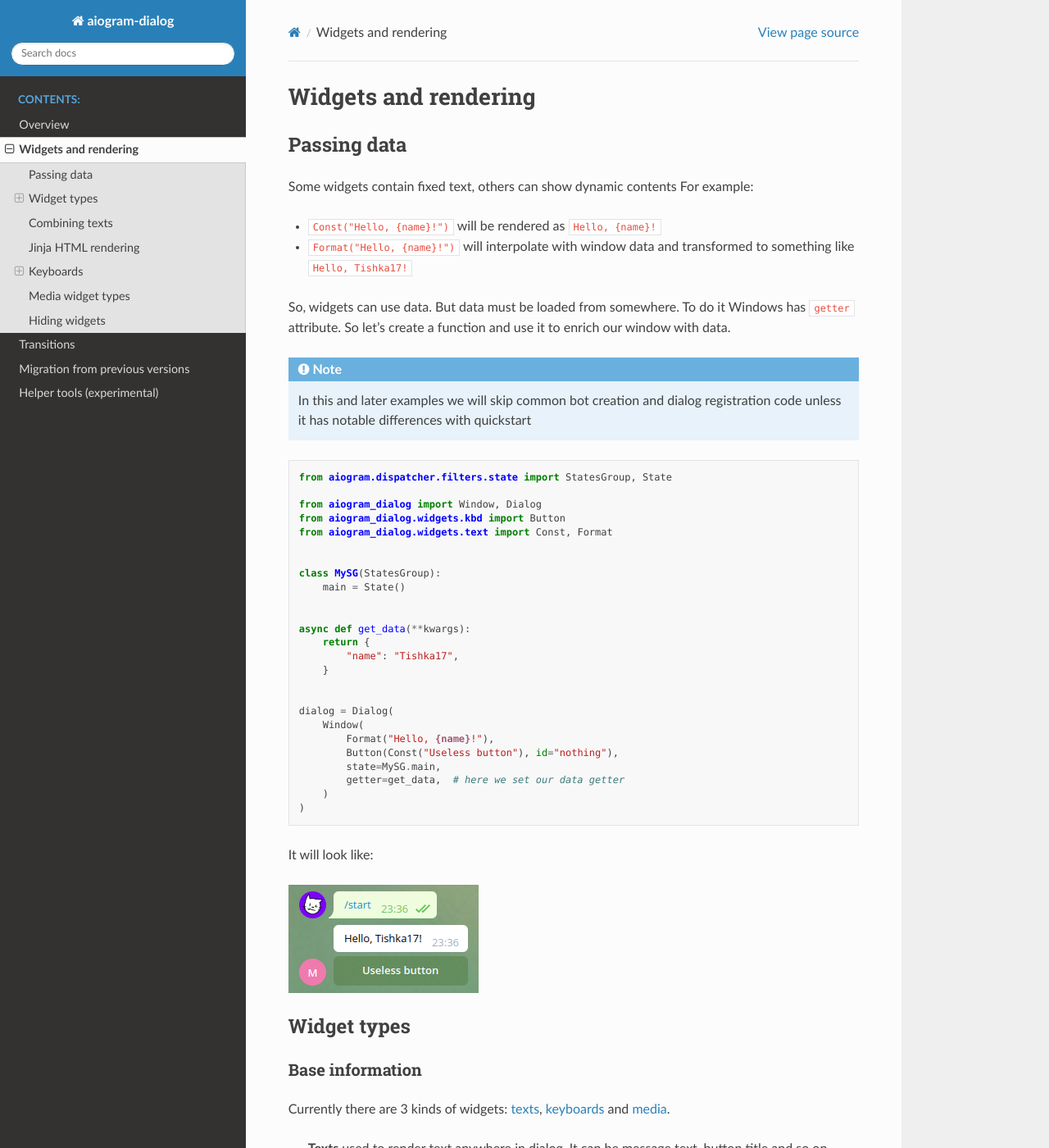
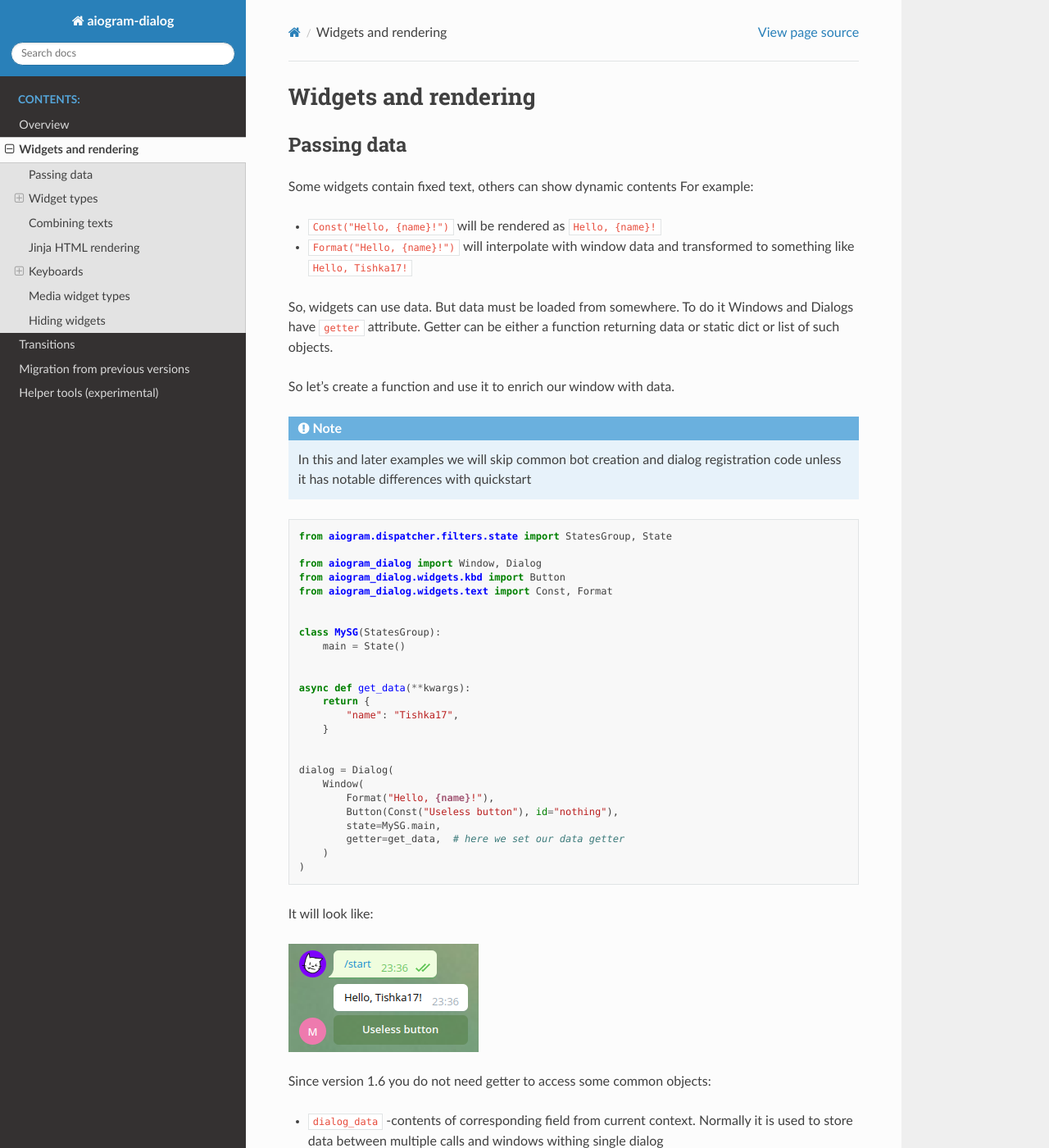
Before and after one commit to Tishka17/aiogram_dialog, a Sphinx documentation site: the page built from docs/widgets.rst, in a window 1280 px wide and 1400 px high. Shown: the whole window at 82% size. Built offline with Sphinx 7.4.7 and the Read the Docs theme 2.0.0, drawn with Linux system fonts in a browser that asks for light colours; some of the changed text lies outside the part shown.

Commit message:
doc update

```diff
--- a/docs/widgets.rst
+++ b/docs/widgets.rst
@@ -11,7 +11,9 @@
 * ``Const("Hello, {name}!")`` will be rendered as ``Hello, {name}!``
 * ``Format("Hello, {name}!")`` will interpolate with window data and transformed to something like ``Hello, Tishka17!``
 
-So, widgets can use data. But data must be loaded from somewhere. To do it Windows has ``getter`` attribute.
+So, widgets can use data. But data must be loaded from somewhere. To do it Windows and Dialogs have ``getter`` attribute.
+Getter can be either a function returning data or static dict or list of such objects.
+
 So let's create a function and use it to enrich our window with data.
 
 .. note::
@@ -23,6 +25,13 @@
 It will look like:
 
 .. image:: resources/getter.png
+
+Since version 1.6 you do not need getter to access some common objects:
+
+* ``dialog_data`` -contents of corresponding field from current context. Normally it is used to store data between multiple calls and windows withing single dialog
+* ``start_data`` - data passed during current dialog start. It is also accessible using ``current_context``
+* ``middleware_data`` - data passed from middlewares to handler. Same as ``dialog_manager.data``
+* ``event`` - current processing event which triggered window update. Be careful using it, because different types of events can cause refreshing same window.
 
 
 Widget types
```
